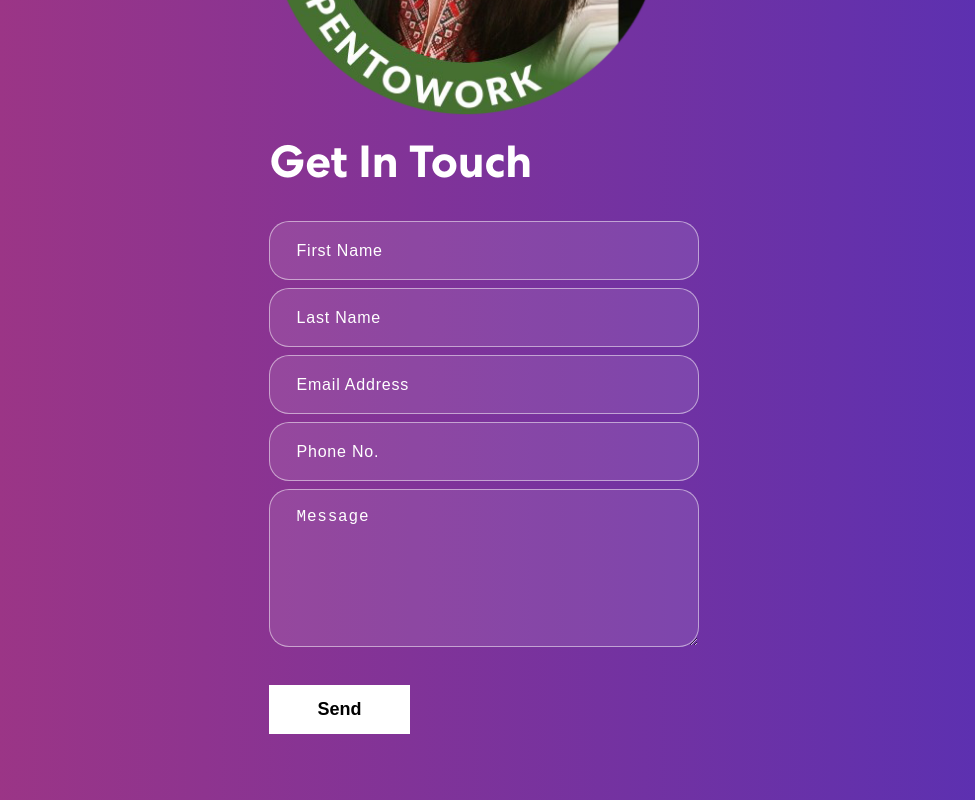
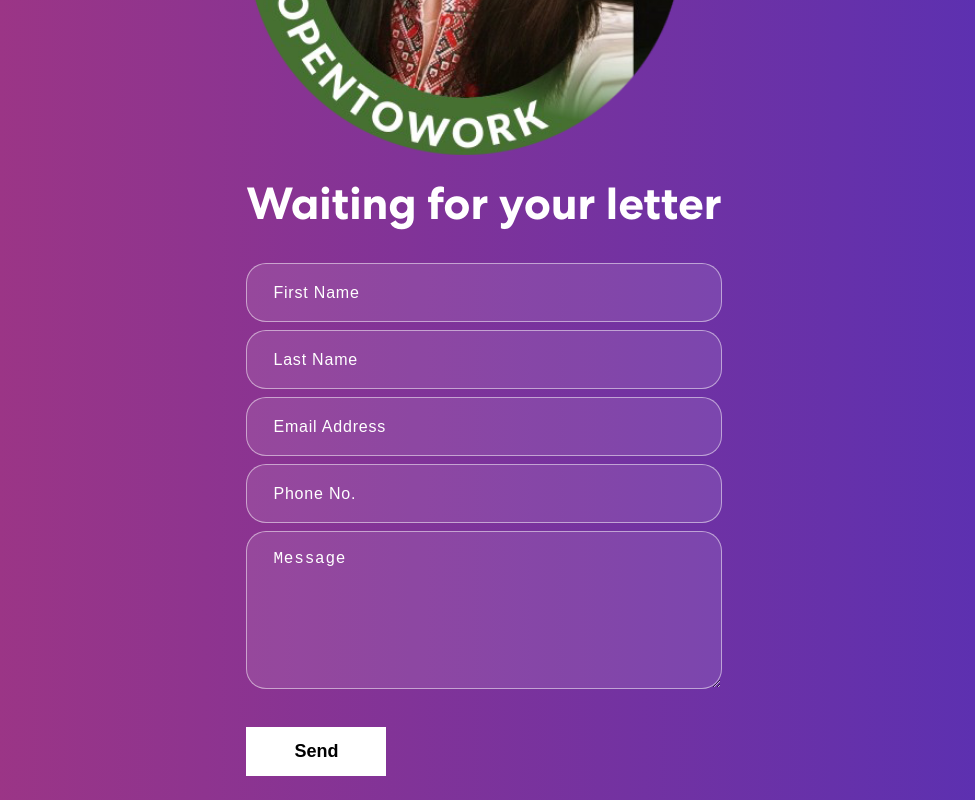
Before and after one commit to 0trava/Advanced_portfolio, a React (Create React App) app: page / in a window 1280 px wide. Shown: the part 4820-5620 px from the top of the page, without its empty margins (156-1131 px from the left). Built offline with nearby package versions, Linux system fonts and the light colour scheme.

Commit message:
change contact text

```diff
--- a/src/components/Contact.js
+++ b/src/components/Contact.js
@@ -58,7 +58,7 @@ export const Contact = () => {
             <TrackVisibility>
               {({ isVisible }) =>
                 <div className={isVisible ? "animate__animated animate__fadeIn" : ""}>
-                <h2>Get In Touch</h2>
+                <h2>Waiting for your letter</h2>
                 <form onSubmit={handleSubmit}>
                   <Row>
                     <Col size={12} sm={6} className="px-1">
```
